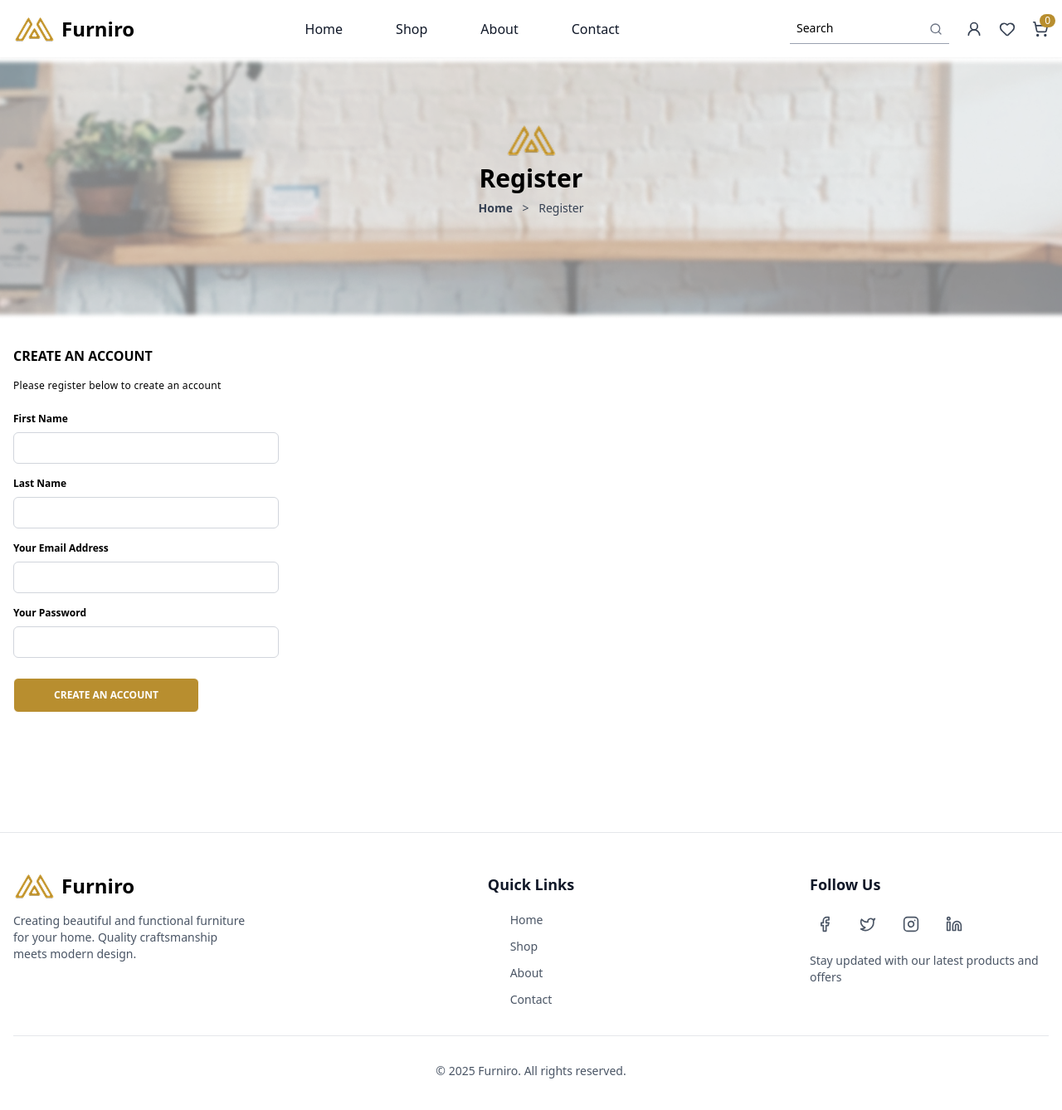
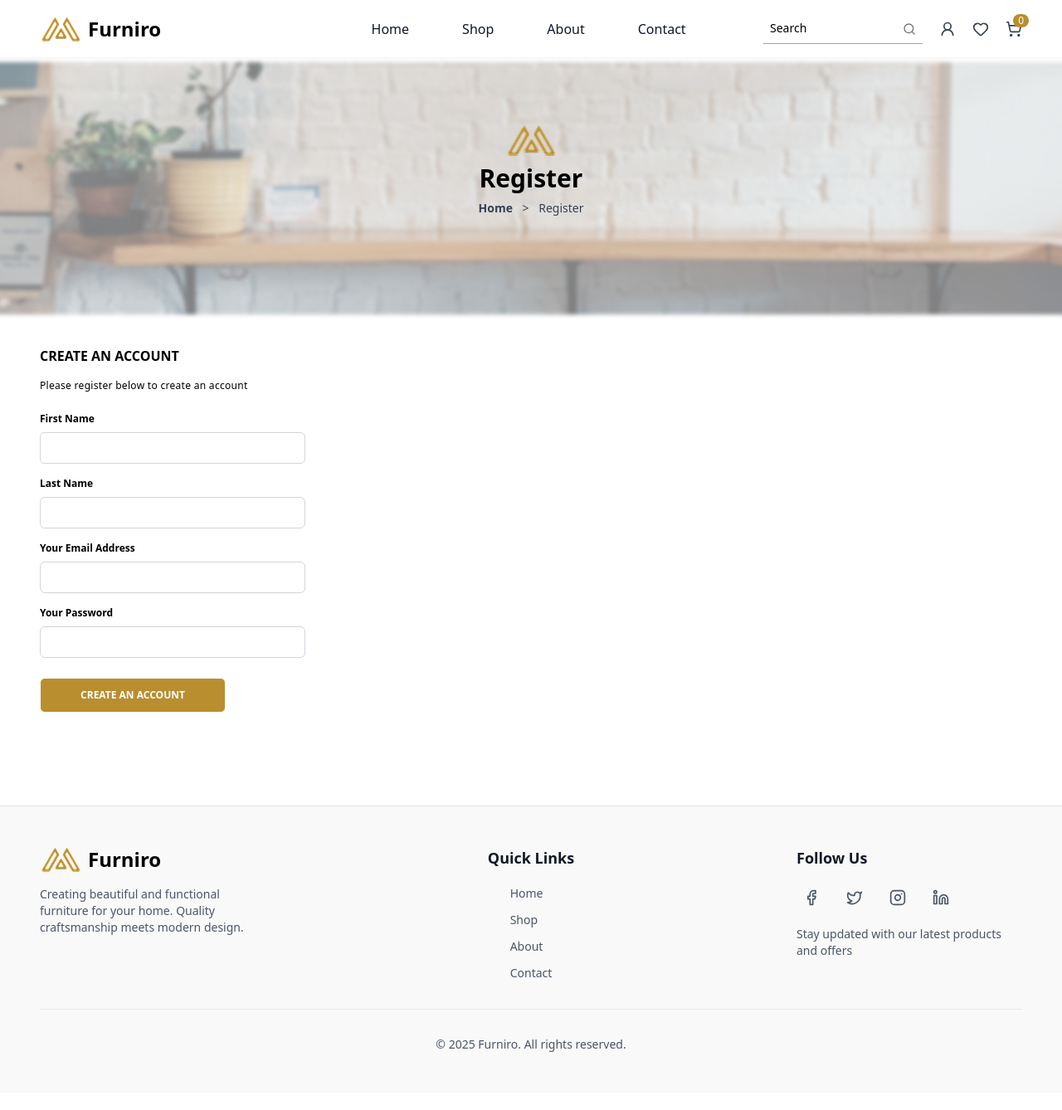
Before and after one commit to faressuliman/e-commerce, a React (Vite) app: page /register in a window 1280 px wide. Shown: the top 1338 px of the page at 83% size. After the commit the page ends 1317 px from the top, so only its background shows below. Built offline with nearby package versions, Linux system fonts and the light colour scheme.

Commit message:
refactor: updated layout styles for Footer, Navbar, Register, and Index pages

```diff
--- a/src/layout/Footer.tsx
+++ b/src/layout/Footer.tsx
@@ -4,8 +4,8 @@ import { Facebook, Twitter, Instagram, Linkedin } from "lucide-react";
 
 const Footer = () => {
   return (
-    <footer className="bg-white border-t border-gray-200 mt-auto">
-      <div className="lg:container mx-auto max-w-8xl px-4 py-12">
+    <footer className="bg-[#f9f9f9] border-t border-gray-200 mt-auto">
+      <div className="mx-auto max-w-screen-3xl lg:px-12 px-4 py-12">
         <div className="grid grid-cols-1 lg:grid-cols-4 gap-8">
 
           {/* Logo and Brand */}
--- a/src/layout/Navbar.tsx
+++ b/src/layout/Navbar.tsx
@@ -11,7 +11,7 @@ const Navbar = () => {
 
     return (
         <nav className="bg-white shadow-xs">
-            <div className="lg:container mx-auto max-w-8xl p-4">
+            <div className="mx-auto max-w-screen-3xl p-4 lg:px-12">
 
                 {/* Mobile + Tablet navbar */}
                 <div className="flex items-center justify-between lg:hidden">
@@ -54,7 +54,7 @@ const Navbar = () => {
                         <span className="text-2xl font-bold text-black">Furniro</span>
                     </NavLink>
 
-                    <ul className="flex items-center space-x-16 font-medium">
+                    <ul className="flex items-center space-x-16 font-medium translate-x-20">
                         <li>
                             <NavLink
                                 to="/"
--- a/src/pages/Register.tsx
+++ b/src/pages/Register.tsx
@@ -7,7 +7,7 @@ const Register = () => {
     <div>
 
       <PageHeader title="Register"/>
-      <div className="lg:container mx-auto max-w-8xl p-4 pb-32">
+      <div className="max-w-screen-3xl mx-auto lg:px-12 p-4 pb-24">
         <h2 className="py-4 font-semibold">CREATE AN ACCOUNT</h2>
         <h6 className="pb-6 text-xs font-normal tracking-wide">Please register below to create an account</h6>
 
--- a/src/pages/index.tsx
+++ b/src/pages/index.tsx
@@ -95,7 +95,7 @@ const Index = () => {
       </section>
 
       {/* Featured Products Section */}
-      <section className="mt-16 container mx-auto px-4">
+      <section className="mt-16 max-w-screen-3xl mx-auto p-4 lg:px-12">
         <h2 className="text-grey font-bold md:text-3xl text-2xl text-center mb-7">
           Featured Products
         </h2>
@@ -123,12 +123,12 @@ const Index = () => {
 
       {/* Room Inspiration Section */}
       <section className="mt-20 bg-secondary py-16">
-        <div className="container mx-auto px-6 lg:px-16">
+        <div className="max-w-screen-3xl mx-auto p-4 lg:px-12">
           <div className="flex flex-col lg:flex-row items-center lg:items-start justify-between gap-10">
 
-            {/* LEFT: Text */}
+            {/* Text */}
             <div className="lg:w-1/3 w-full space-y-6 text-center lg:text-left">
-              <h2 className="text-3xl md:text-4xl font-bold text-gray-800">
+              <h2 className="md:text-3xl text-2xl font-bold text-gray-800">
                 50+ Beautiful rooms inspiration
               </h2>
               <p className="text-gray-600">
@@ -141,7 +141,7 @@ const Index = () => {
               </div>
             </div>
 
-            {/* RIGHT: Custom Slideshow */}
+            {/* Slideshow */}
             <div className="lg:w-2/3 w-full relative">
               <div className="overflow-hidden rounded-lg shadow-md relative h-[400px]">
                 {slides.map((src, index) => (
@@ -155,7 +155,7 @@ const Index = () => {
                 ))}
               </div>
 
-              {/* Navigation buttons with Lucide icons */}
+              {/* Navigation buttons */}
               <button
                 onClick={() =>
                   setCurrent((prev) => (prev - 1 + slides.length) % slides.length)
```
Also changed, not shown: 1 other file (tests, documents, lock files or other folders).
